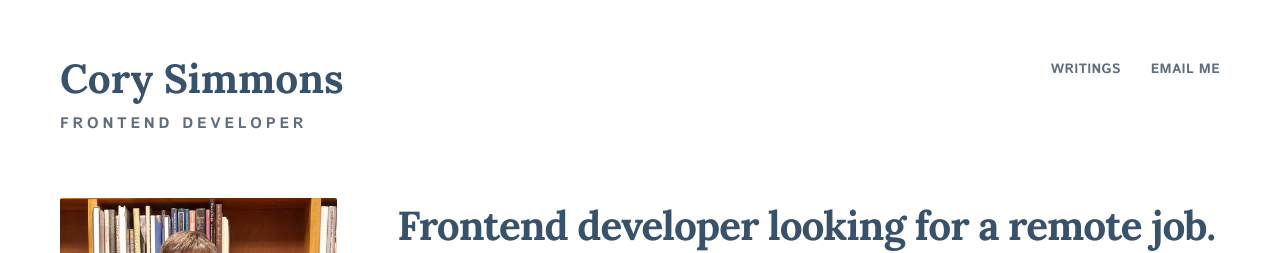
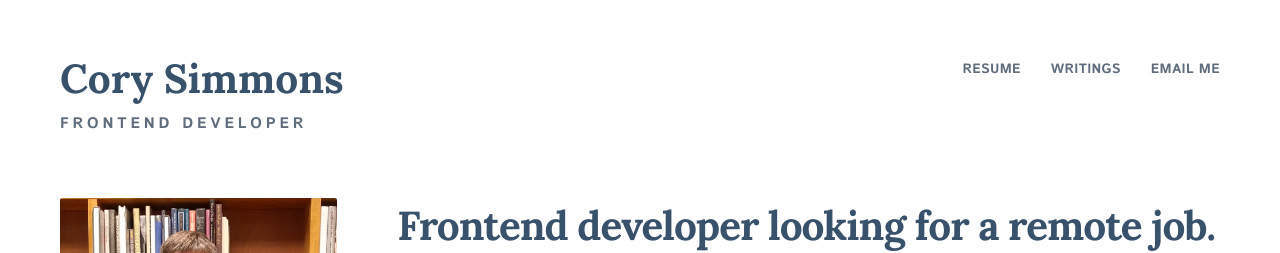
Before and after one commit to mohamedhaouali/corysimmons.com, a Jekyll site: the page built from index.html, in a window 1280 px wide. Shown: the top 253 px of the page. Built offline with Jekyll 4.4.1, drawn with Linux system fonts in a browser that asks for light colours.

Commit message:
Add resume

```diff
--- a/_includes/header.html
+++ b/_includes/header.html
@@ -20,6 +20,7 @@
       </a>
 
       <div>
+        <a href="{{ site.baseurl }}/resume.pdf">Resume</a>
         <a href="{{ site.baseurl }}/writings/">Writings</a>
         <a href="mailto:hello.cory@mailhero.io">Email Me</a>
       </div>
```
Also changed, not shown: 4 other files.
